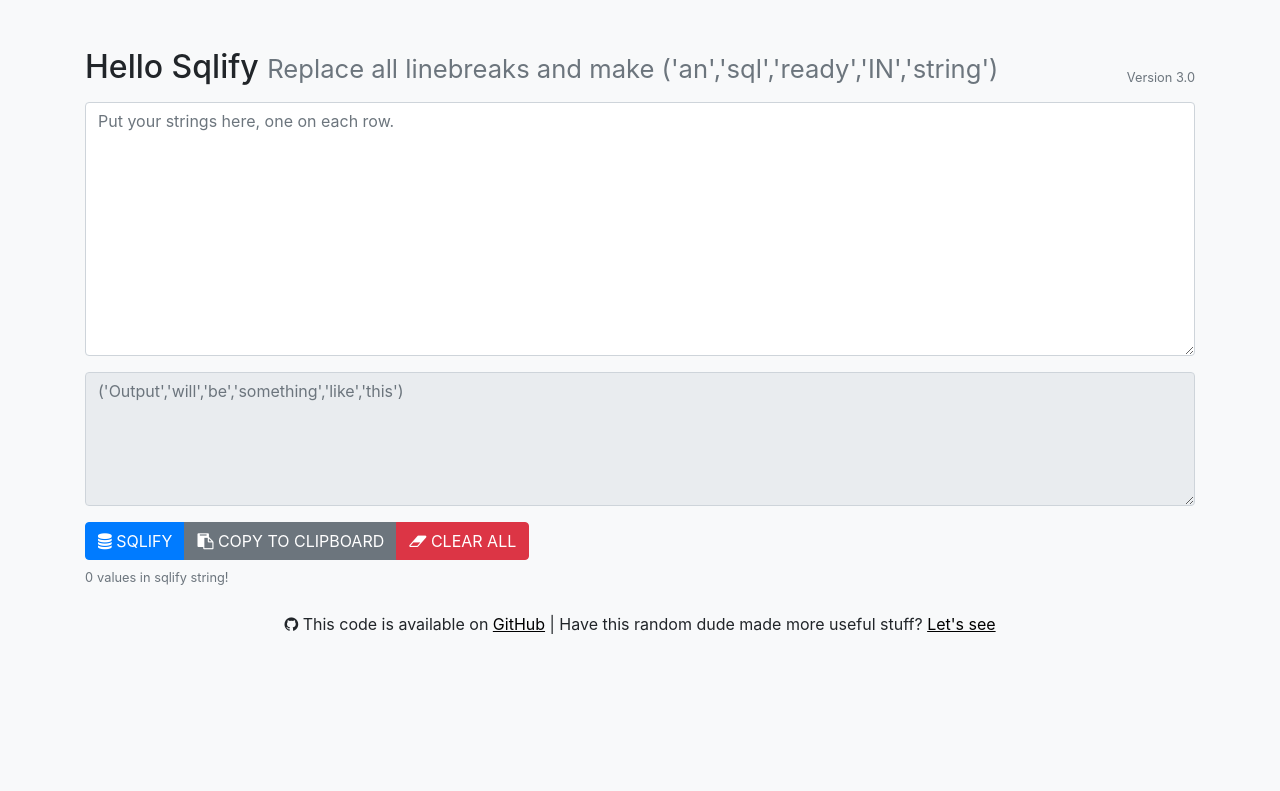
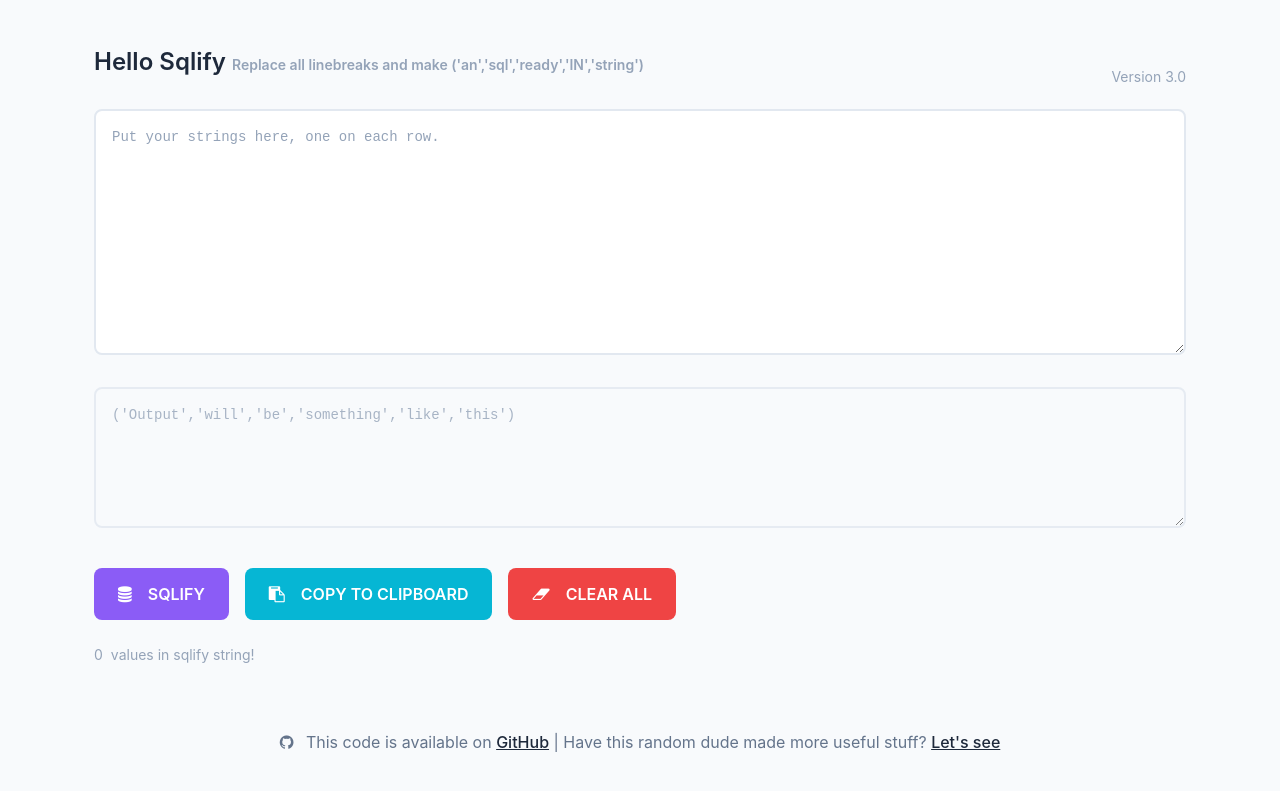
Before and after one commit to PROOHF/sqlify, a plain HTML site: page index.html in a window 1280 px wide. Drawn offline with nearby package versions, Linux system fonts and the light colour scheme.

Commit message:
Redesign, removed bootstrap, added dark-light theme

```diff
--- /dev/null
+++ b/css/styles.css
@@ -0,0 +1,446 @@
+/* ============================================
+   SQLIFY - Custom Styling (No Bootstrap)
+   Vibrant Dracula-inspired theme with Dark Mode
+   ============================================ */
+
+:root {
+  /* Light Mode Colors */
+  --primary-color: #8b5cf6;      /* Vibrant purple */
+  --primary-dark: #7c3aed;       /* Darker purple for hover */
+  --secondary-color: #06b6d4;    /* Cyan/blue */
+  --secondary-dark: #0891b2;     /* Darker cyan */
+  --success-color: #10b981;      /* Green */
+  --danger-color: #ef4444;       /* Red */
+  --warning-color: #f59e0b;      /* Amber */
+
+  /* Light Mode Backgrounds & Text */
+  --bg-primary: #f8fafc;         /* Very light gray */
+  --bg-secondary: #ffffff;       /* White */
+  --text-primary: #1e293b;       /* Dark gray/near black */
+  --text-secondary: #64748b;     /* Medium gray */
+  --text-muted: #94a3b8;         /* Light gray */
+  --border-color: #e2e8f0;       /* Light border */
+
+  /* Spacing */
+  --spacing-xs: 0.25rem;
+  --spacing-sm: 0.5rem;
+  --spacing-md: 1rem;
+  --spacing-lg: 1.5rem;
+  --spacing-xl: 2rem;
+  --spacing-2xl: 3rem;
+
+  /* Typography */
+  --font-family: -apple-system, BlinkMacSystemFont, 'Segoe UI', 'Roboto', 'Oxygen',
+    'Ubuntu', 'Cantarell', 'Fira Sans', 'Droid Sans', 'Helvetica Neue',
+    sans-serif;
+  --font-size-sm: 0.875rem;
+  --font-size-base: 1rem;
+  --font-size-lg: 1.125rem;
+  --font-size-xl: 1.25rem;
+  --font-size-2xl: 1.5rem;
+
+  /* Transitions */
+  --transition-base: all 0.2s ease-in-out;
+}
+
+/* Dark Mode */
+@media (prefers-color-scheme: dark) {
+  :root {
+    --primary-color: #a78bfa;     /* Lighter purple for dark mode */
+    --primary-dark: #c4b5fd;      /* Even lighter for hover */
+    --secondary-color: #22d3ee;   /* Brighter cyan */
+    --secondary-dark: #06b6d4;    /* Darker cyan for hover */
+    --success-color: #34d399;     /* Brighter green */
+    --danger-color: #f87171;      /* Lighter red */
+    --warning-color: #fbbf24;     /* Lighter amber */
+
+    --bg-primary: #0f172a;        /* Very dark blue */
+    --bg-secondary: #1e293b;      /* Dark gray */
+    --text-primary: #f1f5f9;      /* Almost white */
+    --text-secondary: #cbd5e1;    /* Light gray */
+    --text-muted: #94a3b8;        /* Medium gray */
+    --border-color: #334155;      /* Dark border */
+  }
+}
+
+/* ============================================
+   GLOBAL STYLES
+   ============================================ */
+
+* {
+  margin: 0;
+  padding: 0;
+  box-sizing: border-box;
+}
+
+html {
+  scroll-behavior: smooth;
+}
+
+body {
+  font-family: var(--font-family);
+  font-size: var(--font-size-base);
+  line-height: 1.6;
+  color: var(--text-primary);
+  background-color: var(--bg-primary);
+  transition: var(--transition-base);
+}
+
+/* ============================================
+   TYPOGRAPHY
+   ============================================ */
+
+h1, h2, h3, h4, h5, h6 {
+  line-height: 1.2;
+  font-weight: 600;
+  margin-bottom: var(--spacing-md);
+}
+
+h2 {
+  font-size: var(--font-size-2xl);
+}
+
+small {
+  font-size: var(--font-size-sm);
+}
+
+.text-muted {
+  color: var(--text-muted);
+}
+
+/* ============================================
+   LINKS
+   ============================================ */
+
+a {
+  color: var(--text-primary);
+  text-decoration: underline;
+  transition: var(--transition-base);
+  font-weight: 500;
+}
+
+a:hover {
+  color: var(--primary-color);
+  text-decoration: none;
+}
+
+/* ============================================
+   CONTAINER & LAYOUT
+   ============================================ */
+
+.container {
+  width: 100%;
+  max-width: 100%;
+  padding: 0 var(--spacing-lg);
+  margin: 0 auto;
+}
+
+@media (min-width: 768px) {
+  .container {
+    max-width: 750px;
+  }
+}
+
+@media (min-width: 1024px) {
+  .container {
+    max-width: 960px;
+  }
+}
+
+@media (min-width: 1280px) {
+  .container {
+    max-width: 1140px;
+  }
+}
+
+/* ============================================
+   FLEXBOX UTILITIES
+   ============================================ */
+
+.row {
+  display: flex;
+  flex-wrap: wrap;
+  margin-right: calc(var(--spacing-md) * -0.5);
+  margin-left: calc(var(--spacing-md) * -0.5);
+}
+
+.col {
+  flex: 1 0 0%;
+  padding-right: calc(var(--spacing-md) * 0.5);
+  padding-left: calc(var(--spacing-md) * 0.5);
+}
+
+.col-md-auto {
+  flex: 0 0 auto;
+  width: auto;
+  padding-right: calc(var(--spacing-md) * 0.5);
+  padding-left: calc(var(--spacing-md) * 0.5);
+}
+
+.pt-5 {
+  padding-top: 3rem;
+}
+
+.pt-3 {
+  padding-top: 1rem;
+}
+
+.py-2 {
+  padding-top: var(--spacing-md);
+  padding-bottom: var(--spacing-md);
+}
+
+.pl-1 {
+  padding-left: var(--spacing-sm);
+}
+
+.mt-4 {
+  margin-top: var(--spacing-xl);
+}
+
+.text-right {
+  text-align: right;
+}
+
+.text-center {
+  text-align: center;
+}
+
+/* ============================================
+   FORM ELEMENTS
+   ============================================ */
+
+.form-group {
+  margin-bottom: var(--spacing-xl);
+}
+
+.form-control {
+  display: block;
+  width: 100%;
+  padding: var(--spacing-md);
+  font-size: var(--font-size-base);
+  line-height: 1.5;
+  color: var(--text-primary);
+  background-color: var(--bg-secondary);
+  border: 2px solid var(--border-color);
+  border-radius: 0.5rem;
+  transition: var(--transition-base);
+  font-family: var(--font-family);
+}
+
+.form-control:focus {
+  outline: none;
+  border-color: var(--primary-color);
+  box-shadow: 0 0 0 3px rgba(139, 92, 246, 0.1);
+}
+
+.form-control::placeholder {
+  color: var(--text-muted);
+}
+
+.form-control[readonly] {
+  background-color: var(--bg-primary);
+  opacity: 0.8;
+}
+
+textarea.form-control {
+  resize: vertical;
+  font-family: 'Courier New', monospace;
+  font-size: var(--font-size-sm);
+}
+
+/* ============================================
+   BUTTONS
+   ============================================ */
+
+.btn {
+  display: inline-flex;
+  align-items: center;
+  gap: var(--spacing-sm);
+  padding: var(--spacing-md) var(--spacing-lg);
+  font-size: var(--font-size-base);
+  font-weight: 600;
+  text-align: center;
+  text-decoration: none;
+  cursor: pointer;
+  border: none;
+  border-radius: 0.5rem;
+  transition: var(--transition-base);
+  white-space: nowrap;
+  user-select: none;
+  font-family: var(--font-family);
+}
+
+.btn:hover {
+  transform: translateY(-2px);
+  box-shadow: 0 4px 12px rgba(0, 0, 0, 0.15);
+}
+
+.btn:active {
+  transform: translateY(0);
+}
+
+.btn-primary {
+  background-color: var(--primary-color);
+  color: white;
+}
+
+.btn-primary:hover {
+  background-color: var(--primary-dark);
+}
+
+.btn-secondary {
+  background-color: var(--secondary-color);
+  color: white;
+}
+
+.btn-secondary:hover {
+  background-color: var(--secondary-dark);
+}
+
+.btn-danger {
+  background-color: var(--danger-color);
+  color: white;
+}
+
+.btn-danger:hover {
+  background-color: #dc2626;
+}
+
+/* Validation states */
+.btn.is-valid,
+.form-control.is-valid {
+  border-color: var(--success-color);
+  box-shadow: 0 0 0 3px rgba(16, 185, 129, 0.2);
+}
+
+/* ============================================
+   TOOLBAR & BUTTON GROUPS
+   ============================================ */
+
+.btn-toolbar {
+  display: flex;
+  flex-wrap: wrap;
+  gap: var(--spacing-md);
+  padding: var(--spacing-sm) 0;
+}
+
+.justify-content-between {
+  justify-content: space-between;
+}
+
+.btn-group {
+  display: flex;
+  flex-wrap: wrap;
+  gap: var(--spacing-md);
+  role: group;
+}
+
+@media (max-width: 767px) {
+  .btn-toolbar {
+    justify-content: stretch;
+  }
+
+  .btn-toolbar .btn-group {
+    flex-direction: column;
+    width: 100%;
+  }
+
+  .btn-toolbar .btn-group .btn {
+    width: 100%;
+    justify-content: center;
+  }
+}
+
+/* ============================================
+   FOOTER
+   ============================================ */
+
+footer {
+  padding: var(--spacing-xl) var(--spacing-lg);
+  text-align: center;
+  color: var(--text-secondary);
+  margin-top: auto;
+}
+
+footer i {
+  margin-right: var(--spacing-sm);
+}
+
+footer small {
+  display: block;
+  margin-top: var(--spacing-md);
+}
+
+/* ============================================
+   ICON STYLING
+   ============================================ */
+
+i.fa {
+  margin-right: var(--spacing-sm);
+}
+
+/* ============================================
+   RESPONSIVE ADJUSTMENTS
+   ============================================ */
+
+@media (max-width: 767px) {
+  .container {
+    padding: 0 var(--spacing-md);
+  }
+
+  .row {
+    margin-right: calc(var(--spacing-sm) * -0.5);
+    margin-left: calc(var(--spacing-sm) * -0.5);
+  }
+
+  .col,
+  .col-md-auto {
+    padding-right: calc(var(--spacing-sm) * 0.5);
+    padding-left: calc(var(--spacing-sm) * 0.5);
+  }
+
+  .pt-5 {
+    padding-top: 1.5rem;
+  }
+
+  .text-right {
+    text-align: left;
+  }
+
+  h2 {
+    font-size: var(--font-size-xl);
+  }
+
+  .btn {
+    padding: var(--spacing-md) var(--spacing-lg);
+    font-size: var(--font-size-base);
+  }
+}
+
+/* ============================================
+   UTILITIES
+   ============================================ */
+
+.text-truncate {
+  overflow: hidden;
+  text-overflow: ellipsis;
+  white-space: nowrap;
+}
+
+.shadow {
+  box-shadow: 0 1px 3px rgba(0, 0, 0, 0.1);
+}
+
+/* Print styles */
+@media print {
+  body {
+    background-color: white;
+  }
+
+  .btn {
+    border: 1px solid #000;
+    background-color: white;
+    color: #000;
+  }
+}
--- a/index.html
+++ b/index.html
@@ -6,13 +6,8 @@
   <link rel="shortcut icon" href="favicon.ico"/>
   <meta name="viewport" content="width=device-width, initial-scale=1, shrink-to-fit=no">
   <!-- CSS -->
-  <link rel="stylesheet" href="https://stackpath.bootstrapcdn.com/bootstrap/4.3.1/css/bootstrap.min.css" integrity="sha384-ggOyR0iXCbMQv3Xipma34MD+dH/1fQ784/j6cY/iJTQUOhcWr7x9JvoRxT2MZw1T" crossorigin="anonymous">
   <link rel="stylesheet" href="css/font-awesome.min.css">
-
-  <style>
-    a {color:#000; text-decoration: underline;}
-    a:hover {color: #dc3545;}
-  </style>
+  <link rel="stylesheet" href="css/styles.css">
 
   <!-- Global site tag (gtag.js) - Google Analytics -->
   <script async src="https://www.googletagmanager.com/gtag/js?id=UA-83127106-2"></script>
@@ -24,7 +19,7 @@
   </script>
 </head>
 
-<body class="bg-light">
+<body>
   <div class="container">
     <div class="row pt-5">
       <div class="col-md-auto">
--- a/js/scripts.js
+++ b/js/scripts.js
@@ -1,5 +1,21 @@
-const errorColor = "#FF0000";
-const okColor = "#000000";
+// Detect current theme and set colors dynamically
+function getThemeColors() {
+  const isDarkMode = window.matchMedia('(prefers-color-scheme: dark)').matches;
+  return {
+    errorColor: "#EF4444",      // Bright red for visibility in both themes
+    okColor: isDarkMode ? "#F1F5F9" : "#1E293B"  // Light text for dark mode, dark text for light mode
+  };
+}
+
+let errorColor = getThemeColors().errorColor;
+let okColor = getThemeColors().okColor;
+
+// Listen for theme changes and update colors
+window.matchMedia('(prefers-color-scheme: dark)').addEventListener('change', () => {
+  const colors = getThemeColors();
+  errorColor = colors.errorColor;
+  okColor = colors.okColor;
+});
 
 function sqlifyTheInputText() {
     var sqlStart = "('", sqlEnd = "')";
```
